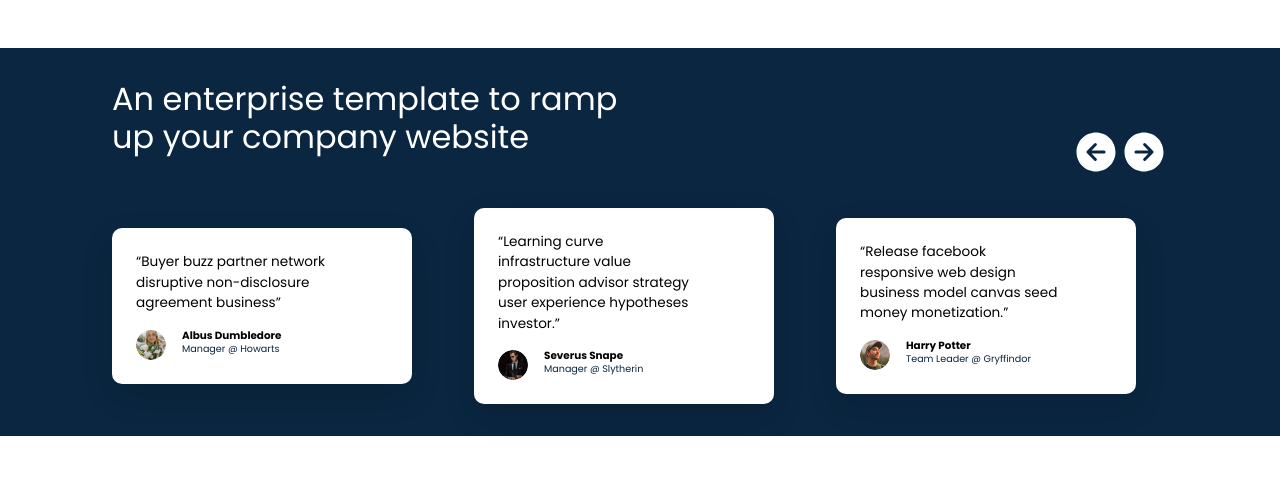
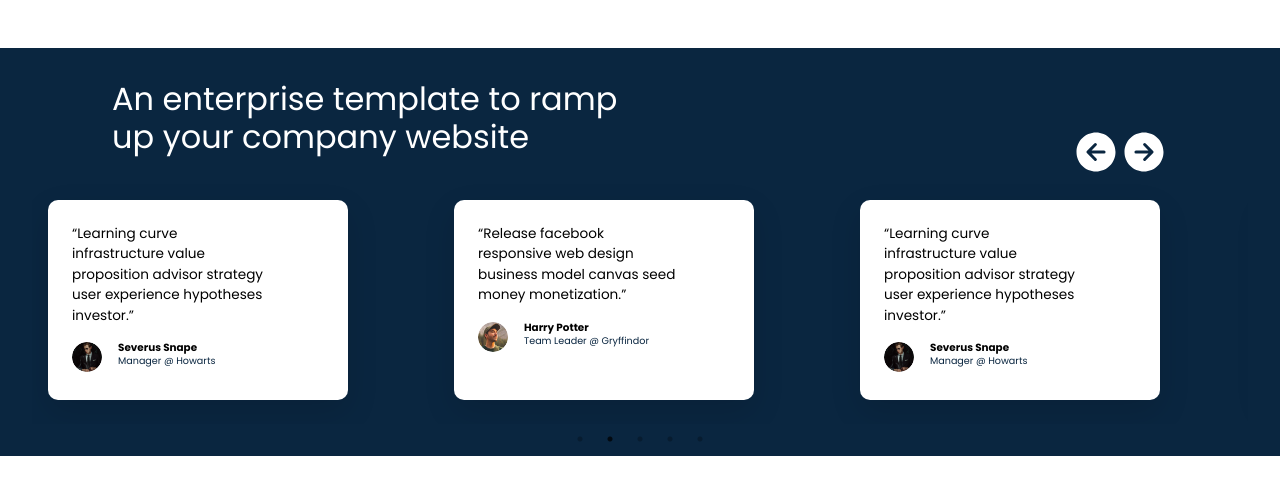
Before and after one commit to frankdev0/tonic_assessment, a Next.js app: page /components/slider in a window 1280 px wide. Shown: the top 494 px of the page. Built offline with nearby package versions, Linux system fonts and the light colour scheme.

Commit message:
added slider and dropdown toggle

```diff
--- a/package.json
+++ b/package.json
@@ -14,12 +14,15 @@
     "react": "^18",
     "react-bootstrap": "^2.9.2",
     "react-dom": "^18",
-    "react-icons": "^5.0.1"
+    "react-icons": "^5.0.1",
+    "react-slick": "^0.29.0",
+    "slick-carousel": "^1.8.1"
   },
   "devDependencies": {
     "@types/node": "^20",
     "@types/react": "^18",
     "@types/react-dom": "^18",
+    "@types/react-slick": "^0.23.13",
     "eslint": "^8",
     "eslint-config-next": "14.0.4",
     "typescript": "^5"
--- a/pages/components/slider.tsx
+++ b/pages/components/slider.tsx
@@ -1,58 +1,125 @@
 
+import Slider from "react-slick";
 import Image from "next/image";
 import styles from '@/styles/Home.module.css'
 import { IoArrowBackCircle } from "react-icons/io5";
 import { IoArrowForwardCircle } from "react-icons/io5";
+import "slick-carousel/slick/slick.css";
+import "slick-carousel/slick/slick-theme.css";
 
 
 
 
 
-export default function Slider () {
+
+export default function Sliderr () {
+
+  const testimonials = [
+    {
+      text: "“Buyer buzz partner network disruptive non-disclosure agreement business”",
+      image: "/slideone.png",
+      name: "Albus Dumbledore",
+      designation:"Manager @ Howarts"
+    },
+    {
+      text: "“Learning curve infrastructure value proposition advisor strategy user experience hypotheses investor.”",
+      image: "/slidetwo.png",
+      name: "Severus Snape",
+      designation:"Manager @ Howarts"
+    },
+    {
+      text: "“Release facebook responsive web design business model canvas seed money monetization.”",
+      image: "/slide3.png",
+      name: "Harry Potter",
+      designation:"Team Leader @ Gryffindor"
+    },
+    {
+      text: "“Learning curve infrastructure value proposition advisor strategy user experience hypotheses investor.”",
+      image: "/slidetwo.png",
+      name: "Severus Snape",
+      designation:"Manager @ Howarts"
+    },
+    {
+      text: "“Release facebook responsive web design business model canvas seed money monetization.”",
+      image: "/slide3.png",
+      name: "Harry Potter",
+      designation:"Team Leader @ Gryffindor"
+    },
+  ]
+
+
+
+  // var settings = {
+  //   dots: true,
+  //   infinite: true,
+  //   speed: 500,
+  //   slidesToShow: 3,
+  //   slidesToScroll: 1,
+  //   centerPadding: "50px",
+  //   autoplay: true,
+  //   autoplaySpeed: 3000,
+
+  // };
+  const settings = {
+    dots: true,
+    infinite: true,
+    speed: 500,
+    slidesToShow: 3,
+    slidesToScroll: 1,
+    centerPadding: "150px",
+    autoplay: true,
+    autoplaySpeed: 3000,
+    prevArrow: <IoArrowBackCircle className={styles.previcon} />,
+    nextArrow: <IoArrowForwardCircle className={styles.previcon} />,
+    responsive: [
+      {
+        breakpoint: 768, // adjust this breakpoint as needed
+        settings: {
+          slidesToShow: 1,
+          centerPadding: "50px", // adjust padding for smaller screens
+        },
+      },
+      {
+        breakpoint: 576, // adjust this breakpoint as needed
+        settings: {
+          slidesToShow: 1,
+          centerPadding: "20px", // adjust padding for even smaller screens
+        },
+      },
+    ],
+  };
+
     return (
 <div>
-          <div className={styles.slidercontainer}>
+          <div className={styles.slidecontainer}>
             <div className={styles.slidertop}>
             <h3 className={styles.sliderheader}>An enterprise template to ramp up your company website</h3>
             <div className='d-flex mt-5'>
-            <IoArrowBackCircle  className={styles.previcon}/>
-            <IoArrowForwardCircle className={styles.previcon}/>
-
+            <IoArrowBackCircle className={styles.previcon}  />
+            <IoArrowForwardCircle className={styles.previcon}  />
 
             </div>
             </div>
-            <div className={styles.slidergrid}>
-            <div className={styles.eachslider}>
-              <p className={styles.slidertext}>“Buyer buzz partner network disruptive non-disclosure agreement business”</p>
+            <div className={styles.slidercontiner}>
+            <Slider {...settings}>
+            {testimonials.map((testimonial, index) => (
+              <div key={index} className={styles.sliderbody}>
+            <div className={`${styles.eachslider} mx-3`}>
+              <p className={styles.slidertext}>{testimonial.text}</p>
               <div className='d-flex'>
-              <Image src="/slideone.png" alt='logoone' width={30} height={30} className={styles.sliderimg}/>
+              <Image src={testimonial.image} alt='logoone' width={30} height={30} className={styles.sliderimg}/>
               <div>
-                <h6 className={styles.slidername}>Albus Dumbledore</h6>
-                <p className={styles.rank}>Manager @ Howarts</p>
+                <h6 className={styles.slidername}>{testimonial.name}</h6>
+                <p className={styles.rank}>{testimonial.designation}</p>
               </div>
               </div>
             </div>
-            <div className={styles.eachslider}>
-              <p className={styles.slidertext}>“Learning curve infrastructure value proposition advisor strategy user experience hypotheses investor.”</p>
-              <div className='d-flex'>
-              <Image src="/slidetwo.png" alt='logoone' width={20} height={20} className={styles.sliderimg}/>
-              <div>
-                <h6 className={styles.slidername}>Severus Snape</h6>
-                <p className={styles.rank}>Manager @ Slytherin</p>
-              </div>
-              </div>
+
             </div>
-            <div className={styles.eachslider}>
-              <p className={styles.slidertext}>“Release facebook responsive web design business model canvas seed money monetization.”</p>
-              <div className='d-flex'>
-              <Image src="/slide3.png" alt='logoone' width={10} height={10} className={styles.sliderimg}/>
-              <div>
-                <h6 className={styles.slidername}>Harry Potter</h6>
-                <p className={styles.rank}>Team Leader @ Gryffindor</p>
-              </div>
-              </div>
+              ))}
+            </Slider>
             </div>
-            </div>
+
           </div>
         </div>
     )
--- a/styles/Home.module.css
+++ b/styles/Home.module.css
@@ -427,7 +427,7 @@ margin: 1rem 0rem;
   /* text-align: center; */
 }
 
-.slidercontainer{
+.slidecontainer{
   background-color: #0A2640;
   height: auto;
   padding: 2rem;
@@ -446,29 +446,43 @@ margin: 1rem 0rem;
   font-size: 3rem;
 }
 
+.slidercontainer .slick-slide {
+  display: flex;
+  margin: 0 10px;
+
+}
+
 .slidertop{
   display: flex;
   justify-content: space-between;
   padding: 0rem 5rem;
 }
 
-.slidergrid{
-  display: grid;
+.slidergrid {
+  display: flex;
   align-items: center;
-  grid-template-columns: repeat(3, 1fr);
-  justify-content: space-between;
-  gap: 30px;
+  justify-content: center;
   padding: 0rem 5rem;
   margin-top: 2rem;
 }
 
-.eachslider{
+.eachslider {
+  position: relative;
   background-color: #fff;
   color: #000000;
   box-shadow: 0px 12px 32px 0px #0000001F;
   padding: 1.5rem;
   border-radius: 10px;
   width: 300px;
+  height: 200px;
+  margin-right: 10px;
+}
+
+.sliderbody{
+  display: flex;
+  justify-content: center;
+  align-items: center;
+  padding: 1.5rem 0rem;
 }
 
 .slidertext{
@@ -497,6 +511,116 @@ margin: 1rem 0rem;
   margin-right: 1rem;
 }
 
+.mobilemenu {
+  z-index: 4;
+  position: absolute;
+  top: 0;
+  right: 0;
+  height: 100vh;
+  width: 300px;
+  background-color: #0A2640;
+}
+
+.mobilenavbtn{
+  width: 100px;
+  height: 32px;
+  border-radius: 20px;
+  border: 2px solid #fff;
+  color: #fff;
+  background-color: transparent;
+  cursor: pointer;
+  font-weight: 400;
+  font-size: 0.75rem;
+}
+
+.close {
+  display: flex;
+  justify-content: center;
+  align-items: center;
+  padding: 0 0.5rem;
+  background-color: #0A2640;
+  border-radius: 6px;
+  cursor: pointer;
+}
+
+.closeicon {
+  color: #ffffff;
+  font-size: 1.2rem;
+}
+
+.mobileheader {
+  display: flex;
+  justify-content: space-between;
+  padding: 1rem;
+}
+
+/* .barscontainer {
+  display: none;
+} */
+
+.fabars {
+  font-size: 1.4rem;
+  cursor: pointer;
+}
+
+.mobilelinks {
+  margin-top: 4rem;
+  display: flex;
+  flex-direction: column;
+  color: #ffffff;
+  padding-left: 3rem;
+}
+
+.mobilelink {
+  padding: 1rem;
+  border-top: 1px solid #13171d;
+  font-size: 1rem;
+  font-weight: 600;
+  text-decoration: none;
+  appearance: none;
+  color: inherit;
+}
+
+.respnav{
+  display: flex;
+  align-items: center;
+}
+
+.btnmedia {
+  display: none;
+}
+
+
+@media screen and (max-width: 1024px) {
+  .btnmedia {
+    display: flex;
+    justify-content: flex-end;
+  }
+  .respnav{
+    display: none;
+  }
+
+  .navcontainer{
+    padding: 1rem 0rem 1rem 1rem;
+  }
+
+}
+
+@media screen and (min-width: 1250px) {
+  .barscontainer {
+    display: flex;
+    justify-content: center;
+    align-items: center;
+    background-color: #ffffff;
+    padding: 0rem 0.4rem;
+    border-radius: 6px;
+    cursor: pointer;
+    margin: 0;
+  }
+}
+
+
+
 /* @keyframes rotate {
   from {
     transform: rotate(360deg);
```
Also changed, not shown: pages/index.tsx (+78 -5 lines), 1 other file (tests, documents, lock files or other folders).
